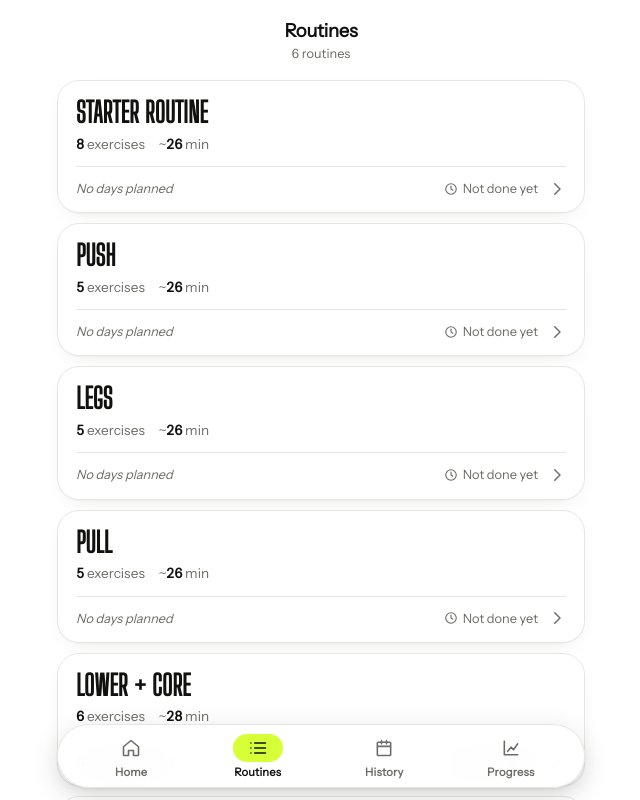
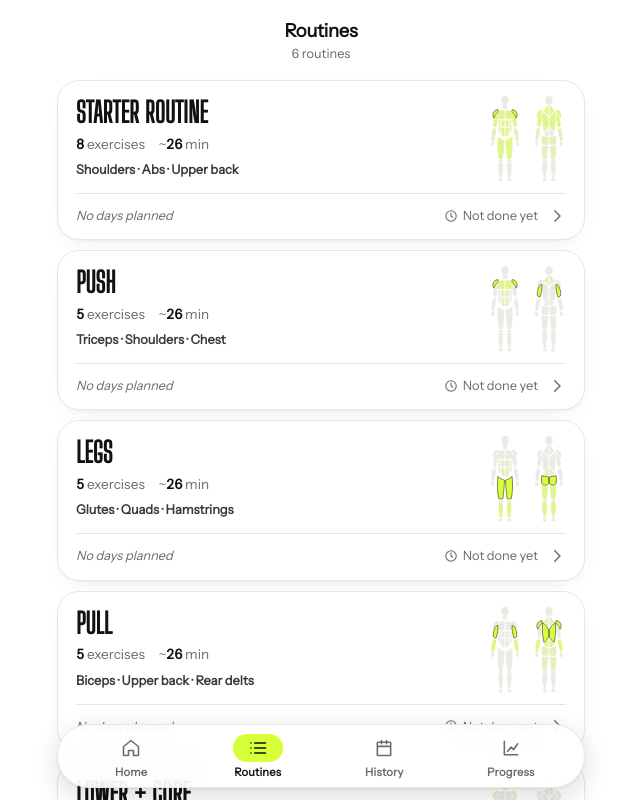
Before and after one commit to Nmsrt/personal-workout-app, a React (Vite) app: page / in a window 1280 px wide. Both pictures are taken after a click on the button "Routines". Shown: the top 800 px of the page, without its empty margins (319-959 px from the left). Built offline with nearby package versions, Linux system fonts and the light colour scheme.

Commit message:
Update: Added muscle map body diagrams and top-muscle list to routine cards
Co-Authored-By: Claude Opus 5.5 <noreply@anthropic.com>

```diff
--- /dev/null
+++ b/src/components/MuscleMap.tsx
@@ -0,0 +1,76 @@
+import type { Muscle, MuscleSummary } from '../muscles'
+
+/* Left half of each view (viewBox 0 0 100 210, midline x = 50); the right half is mirrored. */
+type Part = { m?: Muscle; d: string }
+
+const ARM_UPPER = 'M24 58C26 50 30 45 33 46C34 54 32 66 29 76C26 77 23 75 22 72C22 67 22 62 24 58Z'
+const FOREARM = 'M22 79C25 81 28 81 29 80C29 90 26 101 23 110L18 110C17 100 18 88 22 79Z'
+const DELT = 'M33 35C27 35 22 39 21 47C21 51 22 54 24 56C26 49 29 44 34 41Z'
+const HAND = 'M17 113C19 111 23 111 24 113L24 120C22 123 18 123 17 120Z'
+const KNEE = 'M35 155C38 153 42 153 45 155L45 159C42 161 38 161 35 159Z'
+const FOOT = 'M36 199L43 199C45 201 46 204 44 206L35 206C34 203 35 201 36 199Z'
+
+const FRONT: Part[] = [
+  { m: 'shoulders', d: DELT },
+  { m: 'chest', d: 'M35 39C40 36 46 36 49 37L49 56C44 59 37 58 33 54C32 48 33 43 35 39Z' },
+  { m: 'biceps', d: ARM_UPPER },
+  { m: 'forearms', d: FOREARM },
+  { d: HAND },
+  { m: 'abs', d: 'M41 60L49 60L49 76L41 76Z' },
+  { m: 'abs', d: 'M41 78L49 78L49 98C46 99 43 98 41 95Z' },
+  { m: 'obliques', d: 'M34 57C36 60 38 61 39 61L39 93C37 91 35 88 34 85C35 76 35 66 34 57Z' },
+  { m: 'quads', d: 'M33 99C37 103 43 106 49 108C48 122 47 138 45 152C41 153 38 153 35 152C32 138 31 118 33 99Z' },
+  { d: KNEE },
+  { m: 'calves', d: 'M35 162C38 161 42 161 45 162C46 174 44 187 43 197L37 197C35 187 34 174 35 162Z' },
+  { d: FOOT }
+]
+
+const BACK: Part[] = [
+  { m: 'traps', d: 'M49 25L49 52C46 46 41 41 35 37C39 35 43 32 45 26Z' },
+  { m: 'rearDelts', d: DELT },
+  { m: 'upperBack', d: 'M35 40C41 43 46 50 49 56L49 74C45 80 41 85 38 87C35 76 33 58 35 40Z' },
+  { m: 'triceps', d: ARM_UPPER },
+  { m: 'forearms', d: FOREARM },
+  { d: HAND },
+  { m: 'lowerBack', d: 'M39 89C43 85 46 80 49 77L49 98L39 96Z' },
+  { m: 'glutes', d: 'M33 97L49 100L49 116C45 121 37 121 33 116C32 110 32 103 33 97Z' },
+  { m: 'hamstrings', d: 'M33 120C37 123 45 123 48 120C47 131 46 142 45 152C41 153 38 153 35 152C33 141 32 130 33 120Z' },
+  { d: KNEE },
+  { m: 'calves', d: 'M35 161C38 159 43 159 45 162C47 171 45 182 43 189C41 195 38 195 36 189C33 180 33 169 35 161Z' },
+  { d: 'M37 193L43 193L43 198L37 198Z' },
+  { d: FOOT }
+]
+
+function Half({ parts, tiers }: { parts: Part[]; tiers: MuscleSummary['tiers'] }) {
+  return (
+    <>
+      {parts.map((p, i) => (
+        <path key={i} d={p.d} className={`mm-part${p.m && tiers[p.m] ? ` t${tiers[p.m]}` : ''}`} />
+      ))}
+    </>
+  )
+}
+
+function View({ parts, tiers, label, neck }: { parts: Part[]; tiers: MuscleSummary['tiers']; label: string; neck: boolean }) {
+  return (
+    <svg className="mm-view" viewBox="0 0 100 210" aria-hidden="true" focusable="false">
+      <title>{label}</title>
+      <ellipse className="mm-part" cx="50" cy="13" rx="9" ry="11" />
+      {neck && <path className="mm-part" d="M45 24L55 24L56 33L44 33Z" />}
+      <Half parts={parts} tiers={tiers} />
+      <g transform="translate(100 0) scale(-1 1)">
+        <Half parts={parts} tiers={tiers} />
+      </g>
+    </svg>
+  )
+}
+
+/** Front and back body outline with the routine's worked muscles shaded by how hard they are hit. */
+export function MuscleMap({ summary }: { summary: MuscleSummary }) {
+  return (
+    <div className="muscle-map">
+      <View parts={FRONT} tiers={summary.tiers} label="Front" neck />
+      <View parts={BACK} tiers={summary.tiers} label="Back" neck={false} />
+    </div>
+  )
+}
--- a/src/components/RoutineCard.tsx
+++ b/src/components/RoutineCard.tsx
@@ -1,6 +1,8 @@
 import { DAY_LETTERS, DAY_NAMES, estimateMin, formatDays } from '../logic'
 import type { Routine, Settings, Workout } from '../types'
+import { MUSCLE_LABELS, routineMuscles } from '../muscles'
 import { Icon } from './Icon'
+import { MuscleMap } from './MuscleMap'
 
 function lastDone(history: Workout[], routineId: string): Workout | undefined {
   let last: Workout | undefined
@@ -21,9 +23,13 @@ interface Props {
 export function RoutineCard({ r, active, settings, history, onClick }: Props) {
   const when = formatDays(r.days)
   const last = lastDone(history, r.id)
+  const muscles = routineMuscles(r)
+  const focus = muscles.ranked.filter((m) => muscles.tiers[m]! >= 2).slice(0, 3).map((m) => MUSCLE_LABELS[m])
   return (
     <div className={`routine-card${active ? ' active' : ''}`}>
       <button className="rc-btn" onClick={onClick} aria-label={`Open ${r.name}`}>
+        <div className="rc-main">
+          <div className="rc-info">
             <div className="rc-top">
               <span className="rc-name">{r.name || 'Untitled'}</span>
               {active && <span className="tag rc-active">Active</span>}
@@ -35,6 +41,10 @@ export function RoutineCard({ r, active, settings, history, onClick }: Props) {
               <span>
                 ~<b>{estimateMin(r, settings)}</b> min
               </span>
+            </div>
+            {focus.length > 0 && <div className="rc-focus">{focus.join(' · ')}</div>}
+          </div>
+          {muscles.ranked.length > 0 && <MuscleMap summary={muscles} />}
         </div>
         <div className="rc-foot">
           {r.days?.length ? (
--- /dev/null
+++ b/src/muscles.ts
@@ -0,0 +1,108 @@
+import { animFor } from './figures/anims'
+import type { Exercise, Routine } from './types'
+
+export type Muscle =
+  | 'chest'
+  | 'shoulders'
+  | 'rearDelts'
+  | 'biceps'
+  | 'triceps'
+  | 'forearms'
+  | 'abs'
+  | 'obliques'
+  | 'traps'
+  | 'upperBack'
+  | 'lowerBack'
+  | 'glutes'
+  | 'quads'
+  | 'hamstrings'
+  | 'calves'
+
+export const MUSCLE_LABELS: Record<Muscle, string> = {
+  chest: 'Chest',
+  shoulders: 'Shoulders',
+  rearDelts: 'Rear delts',
+  biceps: 'Biceps',
+  triceps: 'Triceps',
+  forearms: 'Forearms',
+  abs: 'Abs',
+  obliques: 'Obliques',
+  traps: 'Traps',
+  upperBack: 'Upper back',
+  lowerBack: 'Lower back',
+  glutes: 'Glutes',
+  quads: 'Quads',
+  hamstrings: 'Hamstrings',
+  calves: 'Calves'
+}
+
+/** 3 = main mover, 2 = strong helper, 1 = stabiliser */
+type Load = Partial<Record<Muscle, number>>
+
+const BY_ANIM: Record<string, Load> = {
+  squat: { quads: 3, glutes: 2, hamstrings: 1, abs: 1 },
+  lunge: { quads: 3, glutes: 3, hamstrings: 1, calves: 1 },
+  rdl: { hamstrings: 3, glutes: 3, lowerBack: 2 },
+  wallsit: { quads: 3, glutes: 1 },
+  calf: { calves: 3 },
+  bridge: { glutes: 3, hamstrings: 2, lowerBack: 1 },
+  pushup: { chest: 3, triceps: 2, shoulders: 2, abs: 1 },
+  pike: { shoulders: 3, triceps: 2, traps: 1 },
+  climber: { abs: 3, obliques: 1, shoulders: 1, quads: 1 },
+  plank: { abs: 3, obliques: 2, shoulders: 1 },
+  sideplank: { obliques: 3, abs: 2, shoulders: 1, glutes: 1 },
+  deadbug: { abs: 3, obliques: 1 },
+  superman: { lowerBack: 3, glutes: 2, upperBack: 1, hamstrings: 1 },
+  row: { upperBack: 3, rearDelts: 2, biceps: 2, traps: 1 },
+  row1: { upperBack: 3, rearDelts: 2, biceps: 2, traps: 1 },
+  revfly: { rearDelts: 3, upperBack: 2, traps: 1 },
+  kickback: { triceps: 3 },
+  ohp: { shoulders: 3, triceps: 2, traps: 1 },
+  lateral: { shoulders: 3, traps: 1 },
+  shrug: { traps: 3 },
+  curl: { biceps: 3, forearms: 1 },
+  floorpress: { chest: 3, triceps: 2, shoulders: 1 }
+}
+
+/** Names whose muscles differ from the illustration they share (checked first). */
+const BY_NAME: [RegExp, Load][] = [
+  [/tricep|skull ?crusher/i, { triceps: 3 }],
+  [/hammer/i, { biceps: 3, forearms: 2 }],
+  [/close[- ]grip|diamond/i, { triceps: 3, chest: 2, shoulders: 1 }],
+  [/leg raise/i, { abs: 3 }]
+]
+
+/** Muscles one exercise works. Explicit illustration wins over name rules, as it is the user's choice. */
+export function musclesFor(ex: Pick<Exercise, 'name' | 'illustration'>): Load {
+  if (!ex.illustration || ex.illustration === 'none') {
+    for (const [re, load] of BY_NAME) if (re.test(ex.name)) return load
+  }
+  const key = ex.illustration === 'none' ? animFor({ name: ex.name }) : animFor(ex)
+  return (key && BY_ANIM[key]) || {}
+}
+
+export type Tier = 1 | 2 | 3
+
+export interface MuscleSummary {
+  /** intensity tier per worked muscle, relative to the routine's most worked muscle */
+  tiers: Partial<Record<Muscle, Tier>>
+  /** worked muscles, most worked first */
+  ranked: Muscle[]
+}
+
+/** How hard a routine works each muscle, weighting each exercise by its set count. */
+export function routineMuscles(r: Pick<Routine, 'exercises'>): MuscleSummary {
+  const score: Partial<Record<Muscle, number>> = {}
+  for (const ex of r.exercises) {
+    const sets = Math.max(1, ex.sets || 1)
+    for (const [m, v] of Object.entries(musclesFor(ex)) as [Muscle, number][]) score[m] = (score[m] ?? 0) + v * sets
+  }
+  const ranked = (Object.keys(score) as Muscle[]).sort((a, b) => score[b]! - score[a]!)
+  const top = ranked.length ? score[ranked[0]]! : 0
+  const tiers: MuscleSummary['tiers'] = {}
+  for (const m of ranked) {
+    const f = score[m]! / top
+    tiers[m] = f >= 0.6 ? 3 : f >= 0.3 ? 2 : 1
+  }
+  return { tiers, ranked }
+}
--- a/src/styles.css
+++ b/src/styles.css
@@ -596,6 +596,18 @@ h1.display { font-size: 2.75rem; }
 .rc-active { background: var(--signal); color: var(--on-signal); margin: 2px 0 0; flex-shrink: 0; }
 .rc-meta { display: flex; gap: 14px; margin-top: 8px; font-size: 0.85rem; color: var(--muted); font-variant-numeric: tabular-nums; }
 .rc-meta b { color: var(--ink); font-weight: 700; }
+.rc-main { display: flex; align-items: flex-start; gap: 12px; }
+.rc-info { flex: 1; min-width: 0; }
+.rc-focus { margin-top: 6px; font-size: 0.8rem; font-weight: 600; color: var(--ink-2); }
+.muscle-map { display: flex; gap: 2px; flex-shrink: 0; margin: -4px -4px -2px 0; }
+.mm-view { width: 42px; height: 88px; display: block; }
+.mm-part { fill: var(--inset-2); }
+.mm-part.t1 { fill: color-mix(in srgb, var(--signal) 22%, var(--inset-2)); }
+.mm-part.t2 { fill: color-mix(in srgb, var(--signal) 50%, var(--inset-2)); }
+.mm-part.t3 { fill: var(--signal); stroke: var(--ink); stroke-width: 1.2; stroke-linejoin: round; }
+:root[data-theme='dark'] .mm-part.t1 { fill: color-mix(in srgb, var(--signal) 30%, var(--inset-2)); }
+:root[data-theme='dark'] .mm-part.t2 { fill: color-mix(in srgb, var(--signal) 65%, var(--inset-2)); }
+:root[data-theme='dark'] .mm-part.t3 { stroke: none; }
 .rc-foot { display: flex; flex-wrap: wrap; align-items: center; gap: 8px 10px; margin-top: 12px; padding-top: 12px; border-top: 1px solid var(--line); color: var(--muted); }
 .rc-days { display: flex; gap: 3px; }
 .rc-days span { display: grid; place-items: center; width: 22px; height: 22px; border-radius: 50%; font-size: 0.66rem; font-weight: 700; background: var(--signal); color: var(--on-signal); }
```
Also changed, not shown: 1 other file (tests, documents, lock files or other folders). Lines whose indentation alone changed are shown as unchanged.
